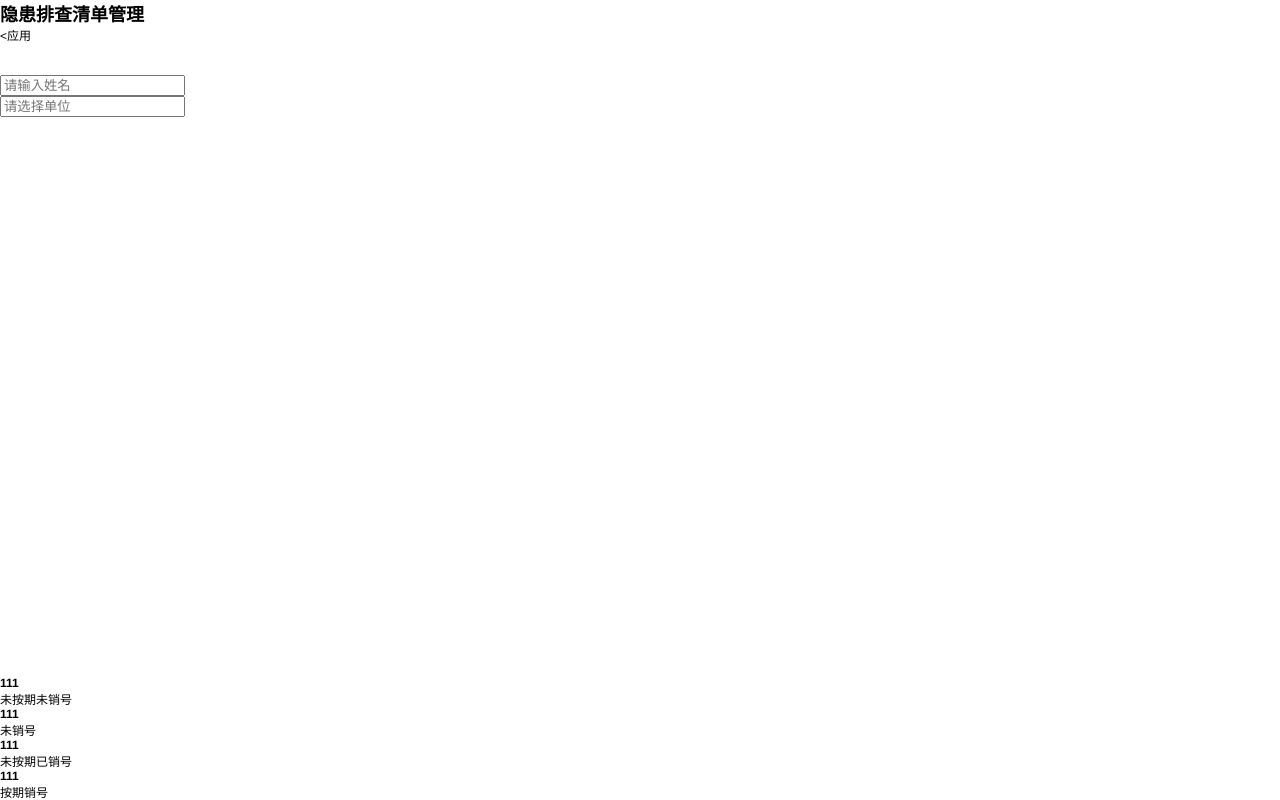
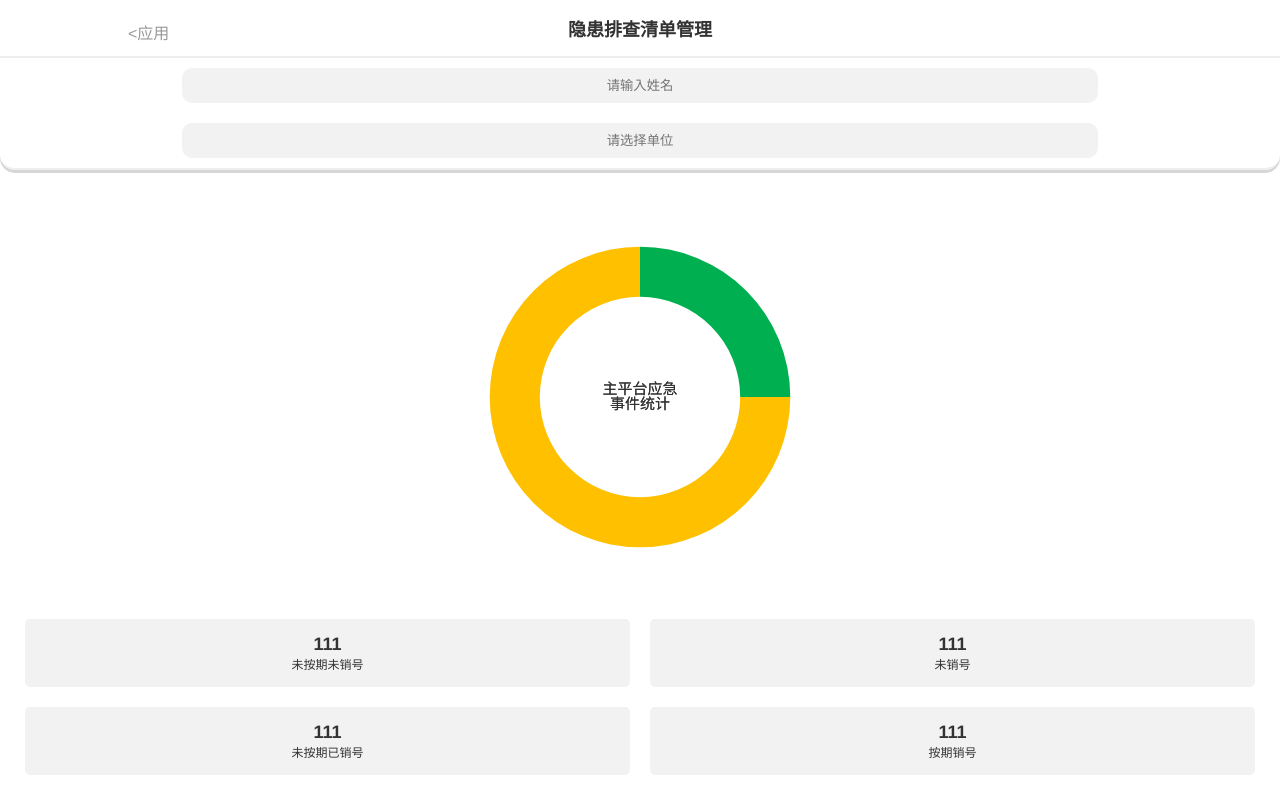
Before and after one commit to albertFengHC/SafetyInspectionManagement, a Vue app: page /MHDIList in a window 1280 px wide. Built offline with nearby package versions, Linux system fonts and the light colour scheme; the HTML template or start-up script is replaced by a standard one.

Commit message:
10.31 隐患排查首页

```diff
--- a/package.json
+++ b/package.json
@@ -8,6 +8,7 @@
   },
   "dependencies": {
     "core-js": "^3.3.2",
+    "echarts": "^4.4.0",
     "register-service-worker": "^1.6.2",
     "vue": "^2.6.10",
     "vue-router": "^3.1.3",
--- a/src/views/MHDIList.vue
+++ b/src/views/MHDIList.vue
@@ -1,5 +1,6 @@
 <template>
     <div id="MHDIList">
+        <div class="topContent">
             <div class="top">
                 <h2>隐患排查清单管理</h2>
                 <p><span><</span>应用</p>
@@ -14,13 +15,32 @@
                     <input type="text" placeholder="请选择单位">
                 </div>
             </div>
+        </div>
+        <div class="boxContent">
             <div class="content">
                 <div class="label" ref="label"></div>
             </div>
             <div class="bottom">
-            <div v-for="data in dataNameList">
-                <h4>111</h4>
-                <p>{{data}}</p>
+                <div class="bottomTop">
+                    <div>
+                        <h2>111</h2>
+                        <p>未按期未销号</p>
+                    </div>
+                    <div>
+                        <h2>111</h2>
+                        <p>未销号</p>
+                    </div>
+                </div>
+                <div class="bottomBottom">
+                    <div>
+                        <h2>111</h2>
+                        <p>未按期已销号</p>
+                    </div>
+                    <div>
+                        <h2>111</h2>
+                        <p>按期销号</p>
+                    </div>
+                </div>
             </div>
         </div>
     </div>
@@ -29,15 +49,84 @@
 <script>
     export default {
         name: "MHDIList",
-        data(){
-          return{
-              dataNameList: ['未按期未销号','未销号','未按期已销号','按期销号']
+        data() {
+            return {
+
             }
         },
-        methods:{
+        methods: {
+            creatLabel() {
+                const that = this;
+                const echarts = require('echarts');
+                // 基于准备好的dom，初始化echarts实例
+                const myChart = echarts.init(that.$refs.label);
+
+                let option = {
+                    tooltip: {
+                        trigger: 'item',
+                        formatter: "{b}: {c}项"
+                    },
+                    legend: {
+                        orient: 'vertical',
+                        x: 'right',
+                        y: 'middle',
+                        data: ['处理完结数', '正在处理数'],
+                        textStyle: {
+                            color: '#fff'
+                        },
+                        show:false
+                    },
+                    series: [
+                        {
+                            // name: '访问来源',
+                            type: 'pie',
+                            radius: ['60%', '90%'],
+                            center: ["50%", "50%"],
+                            avoidLabelOverlap: false,
+                            label: {
+                                normal: {
+                                    show: true,
+                                    position: 'center',
+                                    formatter:function (argument) {
+                                        let html='主平台应急'+"\n"+'事件统计';
+                                        return html;
+                                    },
+                                    textStyle:{
+                                        fontSize: 15,
+                                        color:'#333'
+                                    }
+                                },
+                                emphasis: {
+                                    show: false,
+                                    textStyle: {
+                                        fontSize: '20',
+                                        fontWeight: 'bold',
+                                        color: '#fff',
+                                    },
+                                }
+                            },
+                            labelLine: {
+                                normal: {
+                                    show: false
+                                }
+                            },
+                            data: [
+                                {value: 20, name: '处理完结数'},
+                                {value: 60, name: '正在处理数'},
+                            ],
+                            color: ['#00B050','#FFC000']
+                        },
+                    ]
+                };
+
+                // 绘制图表
+                myChart.setOption(option);
 
             },
-
+        },
+        mounted() {
+            this.creatLabel();
+        }
     }
 </script>
 
@@ -46,12 +135,73 @@
         width 100%
         height 100%
         margin 0
+        color #333
         display flex
         flex-direction column
         justify-content space-between
+
+    .topContent
+        flex 1
+
+    .top
+        padding 15px
+        position relative
+        text-align center
+        border-bottom 2px solid #EEEEEE
+
+        p
+            position absolute
+            color #999999
+            top 35%
+            font-size 1rem
+            left 10%
+
+    .search
+        text-align center
+        border-bottom 2px solid #EEEEEE
+        border-radius 15px
+        box-shadow 0 3px 0 #d6d6d6
+
+        .name, .company
+            padding 10px 0
+
+            input
+                padding 10px
+                width 70%
+                border-radius 10px
+                box-shadow none
+                border none
+                background-color #F2F2F2
+                text-align center
+
+    .boxContent
+        flex 3
+        display flex
+        flex-direction column
+        justify-content space-between
+
+        .content
+            flex 2
+            padding 30px
+            .label
+                width 100%
+                height 100%
+
+        .bottom
+            flex 1
+            padding 15px
+
+
+    .bottomTop, .bottomBottom
+        display flex
+        justify-content space-between
+        text-align center
+
         div
             flex 1
-        .content
-            flex 7
+            background-color #F2F2F2
+            margin 10px
+            padding 15px
+            border-radius 5px
 
 </style>
```
Lines whose indentation alone changed are shown as unchanged.
